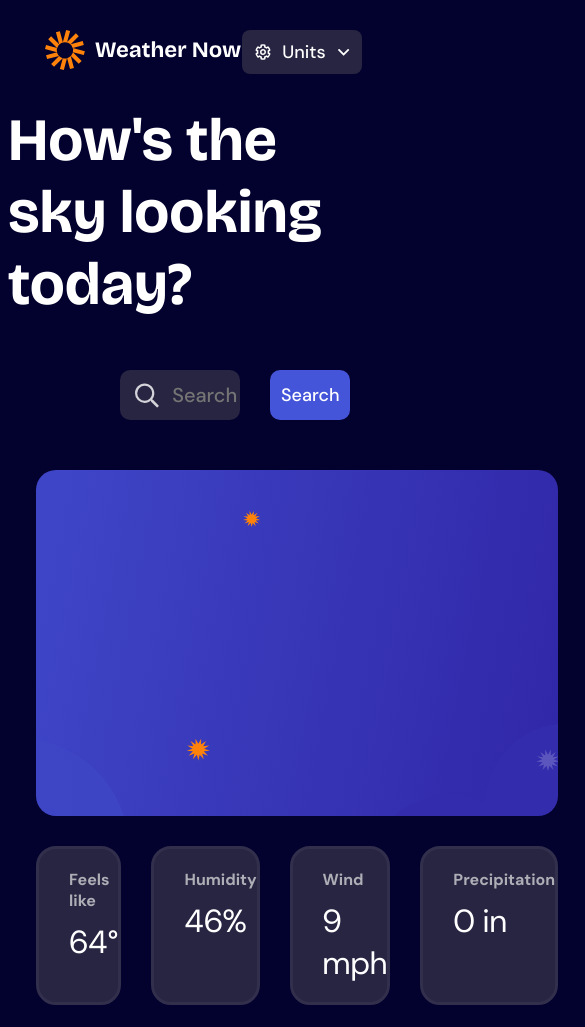
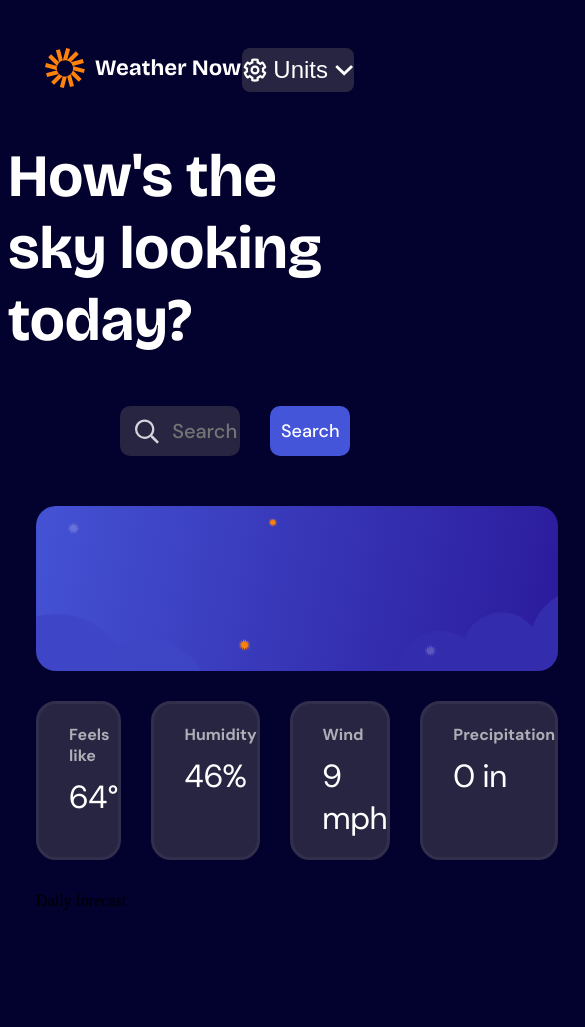
Before and after one commit to scarymode/weather-app-main, a plain HTML site: page index.html in a window 390 px wide. Shown: the top 1027 px of the page, 585 px wide, since content can reach past the window. Drawn offline with Linux system fonts and the light colour scheme.

Commit message:
Refactor settings button styling and layout for improved responsiveness

```diff
--- a/index.html
+++ b/index.html
@@ -15,9 +15,9 @@
     <img src="./assets/images/logo.svg" alt="">
     <div class="setting">
       <button id="setting">
-        <img src="./assets/images/icon-units.svg" alt="setting">
+        <img class="setting-logo" src="./assets/images/icon-units.svg" alt="setting">
         Units
-        <img src="./assets/images/icon-dropdown.svg" alt="">
+        <img class="setting-dropdown" src="./assets/images/icon-dropdown.svg" alt="">
       </button>
       <div class="setting_content">
         <button id="switch">Switch to Imperial</button>
--- a/style.css
+++ b/style.css
@@ -15,7 +15,7 @@ body {
 .head {
     width: 80%;
     justify-self: center;
-    margin: 30px;
+    margin: 3rem;
     display: flex;
     flex-direction: row;
     justify-content: space-between;
@@ -27,28 +27,43 @@ body {
     position: relative;
 }
 #setting {
-    background-color: #272541ff;
+    background-color: #272541;
     border: none;
     display: flex;
     flex-direction: row;
-    align-items: center;
-    justify-content: space-around;
+    justify-content: center;
     gap: 6px;
     color: white;
     border-radius: 8px;
     padding: 10px;
-    width: 120px;
-    font-family: Dm_sans;
-    font-size: 18px;
+    min-width: 7rem;
+    max-width: 20vw;
+    font-family: "DM Sans", sans-serif;
+    font-size: 1.5rem;
     font-weight: 500;
+    line-height: 1; /* IMPORTANT : enlève l'espace au-dessus du texte */
     cursor: pointer;
-    text-align: center;
+    transition: background-color 0.2s ease;
 }
-#setting img {
-    align-self: center;
+
+.setting-logo {
+    height: 1.5rem;
+    width: auto;
 }
+
+.setting-dropdown {
+    height: 0.75rem;
+    width: auto;
+    transform: translateY(6px);
+}
+
 #setting:hover {
-    background-color: #312f4bff;
+    background-color: #3a3758;
+}
+
+#setting:focus {
+    outline: 2px solid #5a5780;
+    outline-offset: 2px;
 }
 .setting_content {
     position: absolute;
@@ -216,11 +231,17 @@ body {
 }
 .content {
     display: grid;
+    flex-wrap: wrap;
     width: 85%;
     height: 100vh;
     grid-template-columns: 7fr 3fr;
     gap: 30px;
     justify-self: center;
+}
+@media (max-width: 1050px) {
+    .content {
+        grid-template-columns: 1fr; /* Une seule colonne sur mobile */
+    }
 }
 .content-left {
     display: flex;
@@ -276,6 +297,8 @@ body {
 .content-right {
     height: 100%;
     width: 100%;
+    min-width: 20rem;
+    flex-wrap: wrap;
 }
 .content-right div {
     border-radius: 20px;
```
